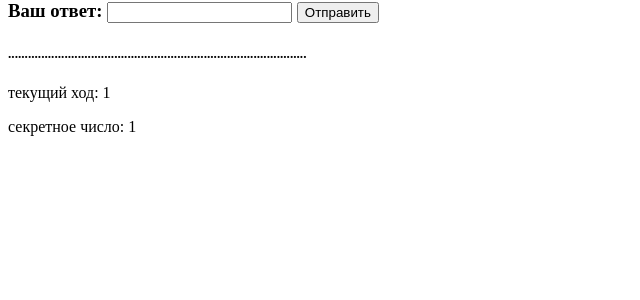
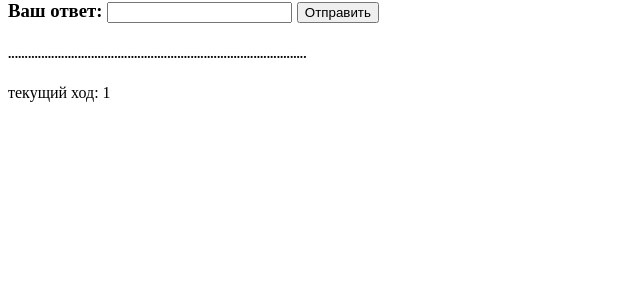
Before and after one commit to Good05Will/num_game, a Django app: template num_games/templates/num_games/play_user.html in a window 1280 px wide. Shown: the part 231-531 px from the top of the page, without its empty margins (0-640 px from the left). Run offline with Django 5.2, Linux system fonts and the light colour scheme; the template is opened without the code that fills it: values that come from a table or form of the project are taken from there, others are empty; tables that the repository leaves empty hold one stand-in row (values such as "Sample post").

Commit message:
NUM GAME 1.1 (delete secret)

```diff
--- a/num_games/templates/num_games/play_user.html
+++ b/num_games/templates/num_games/play_user.html
@@ -17,5 +17,4 @@
     </form></h3>
     <h5>..........................................................................................</h5>
     <p>текущий ход: {{ game.num_rounds }}</p>
-    <p>секретное число: {{game.secret_num}}</p>
 {% endblock content %}
```
